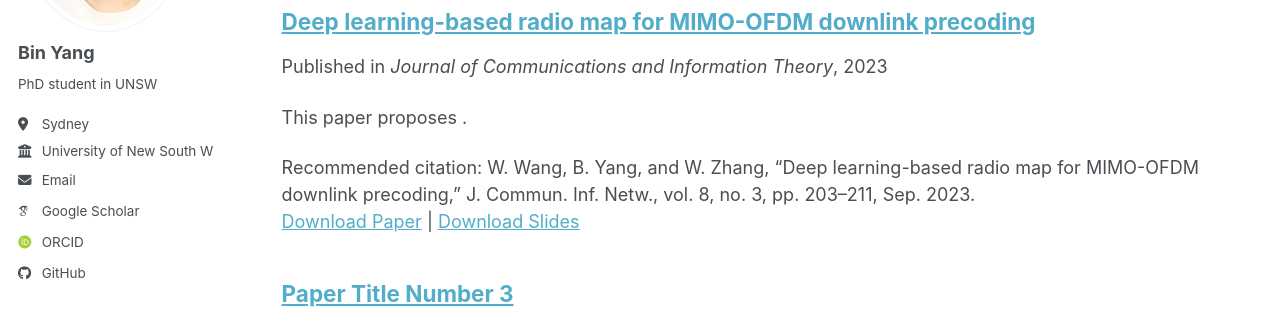
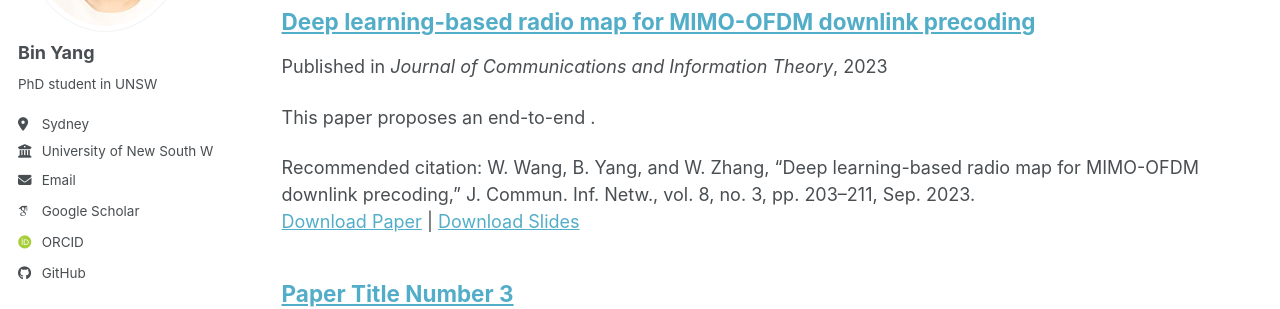
Before and after one commit to yangbin-xd/yangbin-xd.github.io, a Jekyll site: the page built from _pages/publications.html, in a window 1280 px wide and 900 px high. Shown: the part 296-605 px from the top of the window. Built offline with Jekyll 4.4.1, drawn with Linux system fonts in a browser that asks for light colours; some web fonts are replaced; a script bundle is joined from its source files by our own code; library files that are not in the unit come from our copies.

Commit message:
Update 2009-10-01-paper-title-number-1.md

```diff
--- a/_publications/2009-10-01-paper-title-number-1.md
+++ b/_publications/2009-10-01-paper-title-number-1.md
@@ -3,7 +3,7 @@ title: "Deep learning-based radio map for MIMO-OFDM downlink precoding"
 collection: publications
 category: manuscripts
 permalink: https://ieeexplore.ieee.org/abstract/document/10272348/
-excerpt: 'This paper proposes .'
+excerpt: 'This paper proposes an end-to-end .'
 date: 2023-08-30
 venue: 'Journal of Communications and Information Theory'
 slidesurl: 'https://academicpages.github.io/files/slides2.pdf'
```
